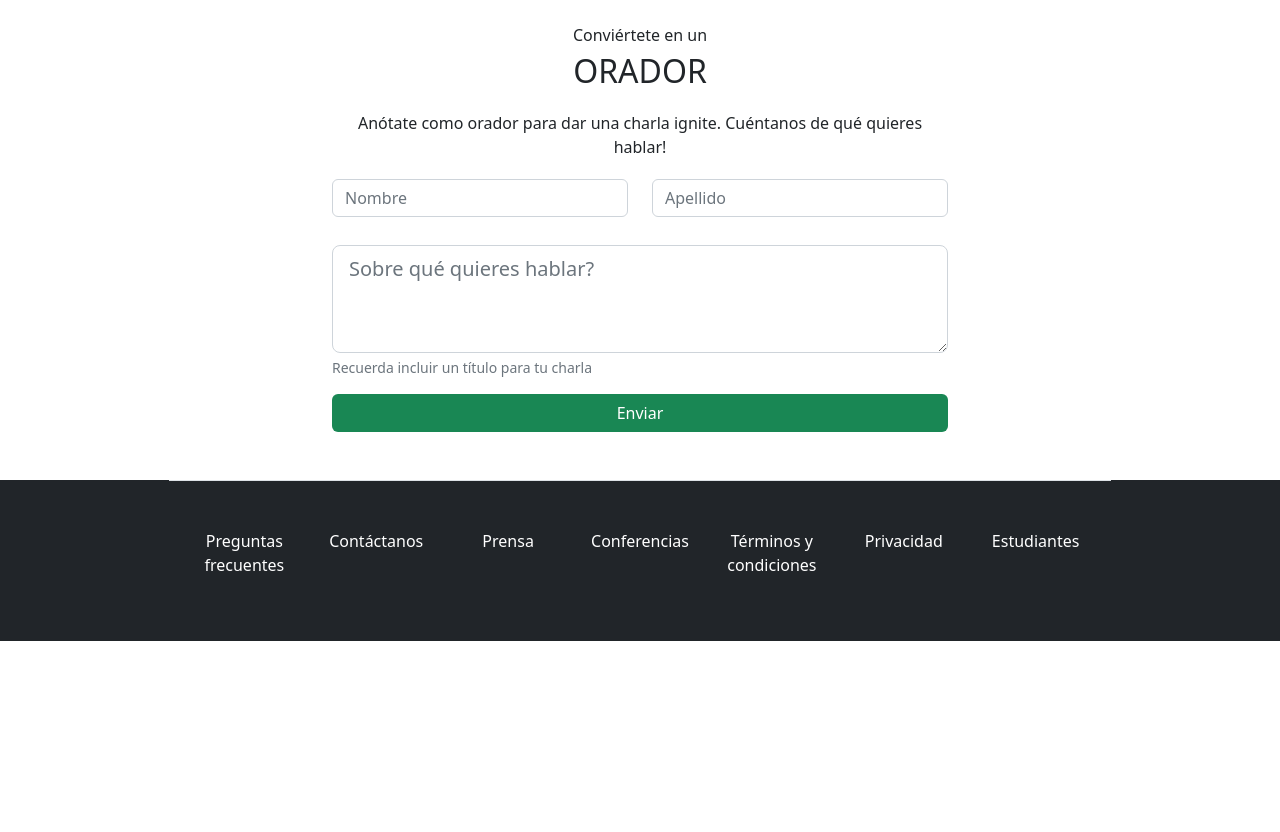
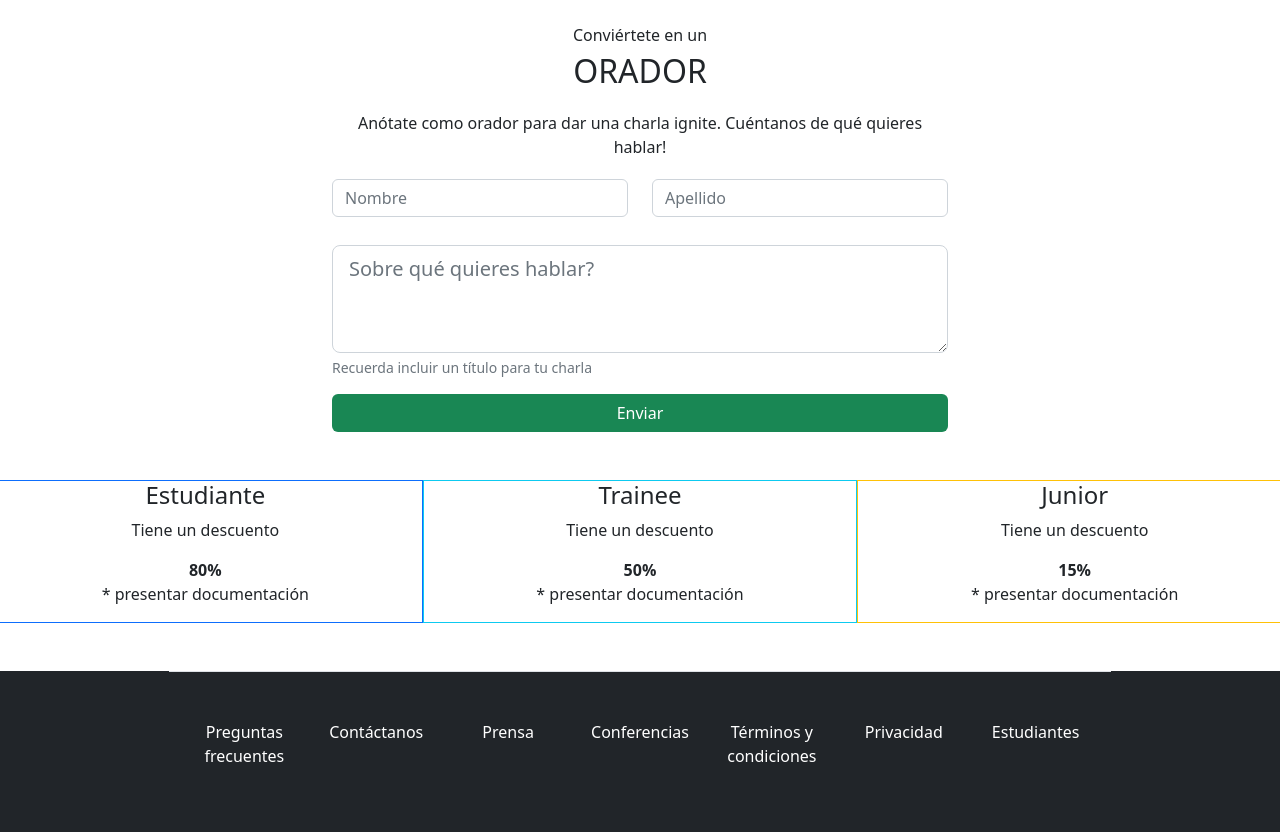
Before and after one commit to DenkiDenki/integrador1, a website: page index.html in a window 1280 px wide. Shown: the part 1465-2297 px from the top of the page. Before the commit the page ends 2106 px from the top, so only its background shows below. Drawn offline with nearby package versions, Linux system fonts and the light colour scheme.

Commit message:
corregir bootstrap js

```diff
--- a/index.html
+++ b/index.html
@@ -6,6 +6,7 @@
     <meta name="viewport" content="width=device-width, initial-scale=1, shrink-to-fit=no">
     <link rel="stylesheet" href="css/style.css">
     <!--<link href="https://cdn.jsdelivr.net/npm/bootstrap@5.1.1/dist/css/bootstrap.min.css" rel="stylesheet" integrity="sha384-F3w7mX95PdgyTmZZMECAngseQB83DfGTowi0iMjiWaeVhAn4FJkqJByhZMI3AhiU" crossorigin="anonymous"> -->
+    <script src="/dist/js/bootstrap.min.js"></script>
     <title>Integrador</title>
   </head>
   <body>
@@ -197,54 +198,57 @@
         <button type="submit" class="btn bg-success text-white w-100">Enviar</button>
       </form><!--end form -->
     </div>
-
+    <div class="row">
+      <div class="col-sm-4 text-center border border-primary color-box">
+        <h4>Estudiante</h4>
+        <p>Tiene un descuento</p>
+        <b>80%</b>
+        <p>* presentar documentación</p>
+      </div>
+      <div class="col-sm-4 text-center border border-info color-box">
+        <h4>Trainee</h4>
+        <p>Tiene un descuento</p>
+        <b>50%</b>
+        <p>* presentar documentación</p>
+      </div>
+      <div class="col-sm-4 text-center border border-warning color-box">
+        <h4>Junior</h4>
+        <p>Tiene un descuento</p>
+        <b>15%</b>
+        <p>* presentar documentación</p>
+      </div>
+    </div>
     <div class="container-fluid bg-dark text-white text-center">
       <footer class="footer-desk row row-cols-1 py-5 mt-5 mx-auto border-top w-75 justify-content-center">
-
         <div class="mb-3">
-
           <span class="nav-item mb-2"><a href="#" class="nav-link p-0">Preguntas frecuentes</a></span>
-
         </div>
 
         <div class="mb-3">
-
           <span class="nav-item mb-2"><a href="#" class="nav-link p-0">Contáctanos</a></span>
-
         </div>
 
         <div class="mb-3">
-
           <span class="nav-item mb-2"><a href="#" class="nav-link p-0">Prensa</a></span>
-
         </div>
 
         <div class="mb-3">
-
           <span class="nav-item mb-2"><a href="#" class="nav-link p-0">Conferencias</a></span>
-
         </div>
 
         <div class=" mb-3">
-
           <span class="nav-item mb-2"><a href="#" class="nav-link p-0">Términos y condiciones</a></span>
-
         </div>
 
         <div class="mb-3">
-
           <span class="nav-item mb-2"><a href="#" class="nav-link p-0">Privacidad</a></span>
-
         </div>
 
         <div class="mb-3">
-
           <span class="nav-item mb-2"><a href="#" class="nav-link p-0">Estudiantes</a></span>
-
         </div>
       </footer>
     </div>
 
-    <script src="./node_modules/bootstrap/dist/js/bootstrap.min.js"></script>
   </body>
 </html>
--- a/style.scss
+++ b/style.scss
@@ -26,6 +26,13 @@
   filter: brightness(0.4);
 }
 
+/* formulario entradas descuentos*/
+.color-box {
+  width: 300px;
+  height: 300px;
+  margin: 5px !important;
+}
+
 @media only screen and (min-width: 1440px) {
   #oradores img {
     height: 370px;
```
Also changed, not shown: 1 other file.
